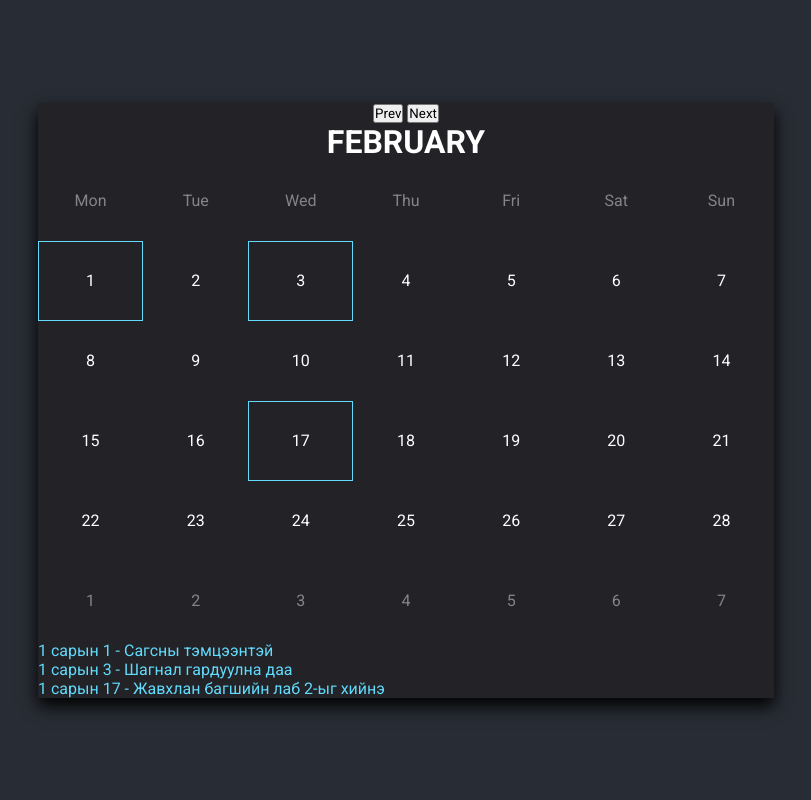
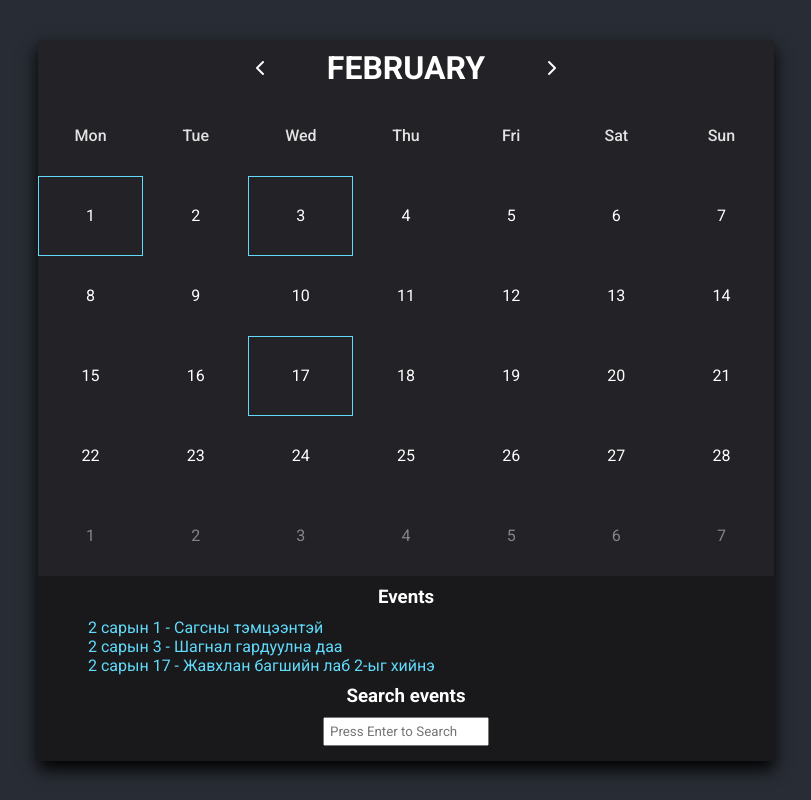
Before and after one commit to Batnaidan/web-programming-lab-2, a plain HTML site: page index.html in a window 1280 px wide. Shown: the whole page, without its empty margins (234-1045 px from the left). Drawn offline with Linux system fonts and the light colour scheme.

Commit message:
Added Search Function

```diff
--- a/index.html
+++ b/index.html
@@ -12,12 +12,12 @@
 <body>
     <div class="container">
         <div class="month">
-            <button onclick="printPrevMonth()">Prev</button>
-            <button onclick="printNextMonth()">Next</button>
-            <h1></h1>
+            <i class="fas fa-chevron-left" onclick="printPrevMonth()"></i>
+            <h1 class="month-name"></h1>
+            <i class="fas fa-chevron-right" onclick="printNextMonth()"></i>
         </div>
         <div class="calendar">
-            <div class="day week-day">
+            <div class="week-day">
                 <div>Mon</div>
                 <div>Tue</div>
                 <div>Wed</div>
@@ -28,8 +28,20 @@
             </div>
             <div class="day days"></div>
         </div>
-        <div class="listed-events"></div>
+        <div class="events">
+            <h3 class="event-header">
+                Events
+            </h3>
+            <div class="listed-events">
+            </div>
+            <div class="search">
+                <h3 onclick="">Search events</h3>
+                <input type="text" class="search-input" placeholder="Press Enter to Search" minlength="3">
+                <div class="search-result"></div>
+            </div>
+        </div>
     </div>
+    <script src="https://kit.fontawesome.com/2cba8f670e.js" crossorigin="anonymous"></script>
     <script src="index.js"></script>
 </body>
 </html>
--- a/index.js
+++ b/index.js
@@ -39,6 +39,7 @@ const monthNames = [
 ];
 const date = new Date();
 
+function searchEvents() {}
 function printCalendar() {
   let days = '';
   let events = '';
@@ -47,12 +48,6 @@ function printCalendar() {
   let dayOfPrevMonth = new Date(date.getFullYear(), date.getMonth(), 0);
 
   let dayofCurrentMonth = new Date(date.getFullYear(), date.getMonth() + 1, 0);
-
-  let lastDayOfCurrentMonth = new Date(
-    date.getFullYear(),
-    date.getMonth() + 2,
-    0
-  );
 
   document.querySelector('.month h1').innerHTML = monthNames[date.getMonth()];
   for (let i = 0; i < monthNames; i++) {}
@@ -63,10 +58,14 @@ function printCalendar() {
   }
   for (let i = 1; i <= dayofCurrentMonth.getDate(); i++) {
     if (calendar2021[monthName][i]) {
-      events += `<div>${date.getMonth()} сарын ${i} - ${
-        calendar2021[monthName][i]
-      }</div>`;
-      days += `<div class="currentMonth event">${i}</div>`;
+      if (date.getFullYear() == 2021) {
+        events += `<div>${date.getMonth() + 1} сарын ${i} - ${
+          calendar2021[monthName][i]
+        }</div>`;
+        days += `<div class="currentMonth event">${i}</div>`;
+      } else {
+        days += `<div class="currentMonth">${i}</div>`;
+      }
     } else {
       days += `<div class="currentMonth">${i}</div>`;
     }
@@ -87,3 +86,37 @@ function printPrevMonth() {
   date.setMonth(date.getMonth() - 1);
   printCalendar();
 }
+document.querySelector('.search-input').addEventListener('keypress', (e) => {
+  let searchResults = '',
+    count = 0;
+  if (e.key === 'Enter') {
+    if (document.querySelector('.search-input').value == '') {
+      searchResults += '<h3>Not Found</h3>';
+    } else {
+      searchResults += '<h3>Search Results</h3><div class="result">';
+      for (let i = 0; i < monthNames.length; i++) {
+        let monthName = monthNames[i].substring(0, 3).toLowerCase();
+        for (let j = 1; j <= 31; j++) {
+          if (calendar2021[monthName][j]) {
+            if (
+              calendar2021[monthName][j].includes(
+                document.querySelector('.search-input').value
+              )
+            ) {
+              count++;
+              searchResults += `<div>${i + 1} Сарын ${j} - ${
+                calendar2021[monthName][j]
+              }</div>`;
+            }
+          }
+        }
+      }
+    }
+    searchResults += '</div>';
+    if (count === 0) {
+      searchResults = '<h3>Not Found</h3>';
+    }
+    document.querySelector('.search-result').innerHTML = searchResults;
+    console.log(searchResults);
+  }
+});
--- a/style.css
+++ b/style.css
@@ -21,10 +21,21 @@ body {
   box-shadow: 0 0.5rem 1rem rgba(0, 0, 0, 1);
 }
 .month {
-  text-align: center;
+  display: flex;
+  justify-content: center;
+  align-items: center;
   color: white;
   text-transform: uppercase;
   font-weight: 500;
+}
+.month h1 {
+  margin: 0 20px;
+  width: 200px;
+  text-align: center;
+}
+.month i {
+  cursor: pointer;
+  padding: 20px;
 }
 .day {
   display: flex;
@@ -38,7 +49,19 @@ body {
   align-items: center;
   color: rgba(200, 200, 200, 0.6);
 }
-.day div:hover:not(.week-day) {
+.week-day {
+  display: flex;
+}
+.week-day div {
+  width: calc(46rem / 7);
+  height: 5rem;
+  display: flex;
+  justify-content: center;
+  align-items: center;
+  font-weight: 500;
+  color: rgb(226, 226, 226);
+}
+.day div:not(.week-day):hover {
   cursor: pointer;
   border: 1px solid white;
 }
@@ -51,7 +74,40 @@ body {
   justify-content: center;
   align-items: flex-start;
   color: #61dafb;
+  padding: 10px 50px 10px 50px;
 }
 .currentMonth {
   color: rgba(255, 255, 255, 1) !important;
 }
+.event-header {
+  padding-top: 10px;
+  color: white;
+  text-align: center;
+}
+.events {
+  background-color: #19191b;
+}
+.search {
+  display: flex;
+  flex-direction: column;
+  align-items: center;
+  padding-bottom: 10px;
+}
+.search h3 {
+  color: white;
+}
+.result {
+  display: flex;
+  width: 636px;
+  flex-direction: column;
+  justify-content: center;
+  align-items: flex-start;
+  color: #61dafb;
+}
+.search-input {
+  padding: 5px;
+  margin: 10px 0 5px 0;
+}
+.search-result h3 {
+  text-align: center;
+}
```
